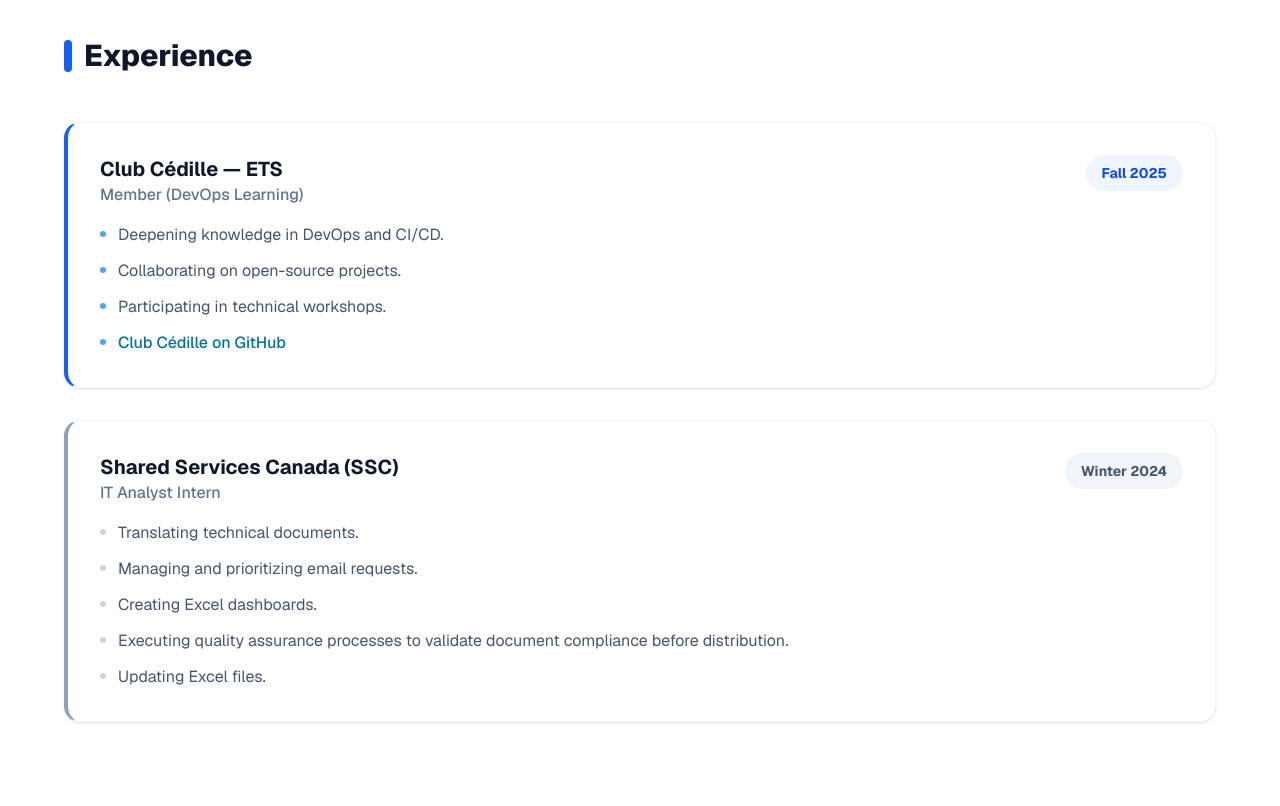
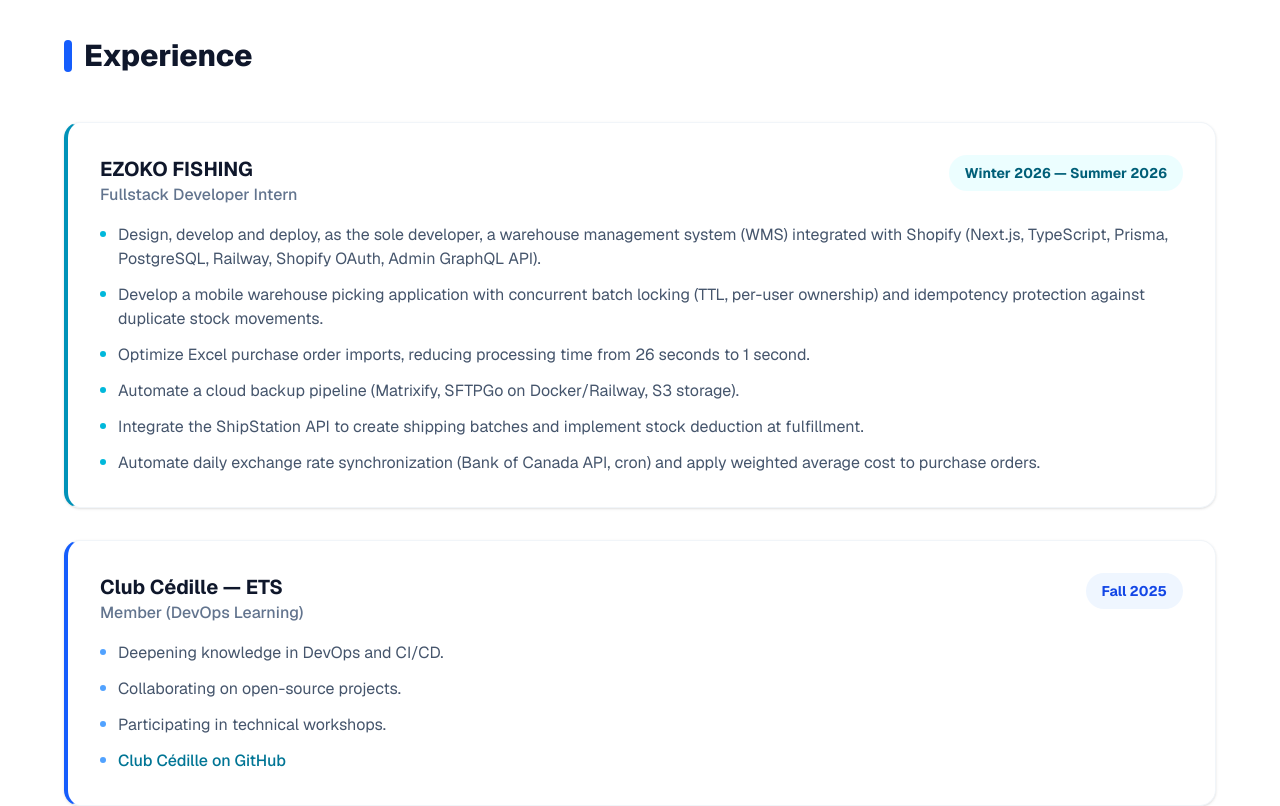
Before and after one commit to nqlp/cv-next, a Next.js app: page /en in a window 1280 px wide. Shown: the part 1160-1966 px from the top of the page. Built offline with nearby package versions, Linux system fonts and the light colour scheme.

Commit message:
Add EZOKO FISHING experience to CV and update translations

```diff
--- a/messages/en.json
+++ b/messages/en.json
@@ -46,6 +46,15 @@
     },
     "Experience": {
         "title": "Experience",
+        "ezoko_title": "EZOKO FISHING",
+        "ezoko_role": "Fullstack Developer Intern",
+        "ezoko_date": "Winter 2026 — Summer 2026",
+        "ezoko_task_1": "Design, develop and deploy, as the sole developer, a warehouse management system (WMS) integrated with Shopify (Next.js, TypeScript, Prisma, PostgreSQL, Railway, Shopify OAuth, Admin GraphQL API).",
+        "ezoko_task_2": "Develop a mobile warehouse picking application with concurrent batch locking (TTL, per-user ownership) and idempotency protection against duplicate stock movements.",
+        "ezoko_task_3": "Optimize Excel purchase order imports, reducing processing time from 26 seconds to 1 second.",
+        "ezoko_task_4": "Automate a cloud backup pipeline (Matrixify, SFTPGo on Docker/Railway, S3 storage).",
+        "ezoko_task_5": "Integrate the ShipStation API to create shipping batches and implement stock deduction at fulfillment.",
+        "ezoko_task_6": "Automate daily exchange rate synchronization (Bank of Canada API, cron) and apply weighted average cost to purchase orders.",
         "cedille_title": "Club Cédille — ETS",
         "cedille_role": "Member (DevOps Learning)",
         "cedille_date": "Fall 2025",
--- a/messages/fr.json
+++ b/messages/fr.json
@@ -46,6 +46,15 @@
     },
     "Experience": {
         "title": "Expériences",
+        "ezoko_title": "EZOKO FISHING",
+        "ezoko_role": "Développeur fullstack (stage)",
+        "ezoko_date": "Hiver 2026 — Été 2026",
+        "ezoko_task_1": "Concevoir, développer et mettre en production, comme seul développeur, un système de gestion d’entrepôt (WMS) intégré à Shopify (Next.js, TypeScript, Prisma, PostgreSQL, Railway, OAuth Shopify, API GraphQL Admin).",
+        "ezoko_task_2": "Développer une application mobile de cueillette d’entrepôt avec verrouillage concurrentiel des lots (TTL, propriété par utilisateur) et protection d’idempotence contre les doubles mouvements de stock.",
+        "ezoko_task_3": "Optimiser l'import Excel des bons de commande, réduisant le temps de traitement de 26 s à 1 s.",
+        "ezoko_task_4": "Automatiser un pipeline de sauvegarde infonuagique (Matrixify, SFTPGo sur Docker/Railway, stockage S3).",
+        "ezoko_task_5": "Intégrer l'API ShipStation pour la création de lots d’expédition et implémenter la déduction de stock au fulfillment.",
+        "ezoko_task_6": "Automatiser la synchronisation quotidienne des taux de change (API Banque du Canada, cron) et appliquer le coût moyen pondéré (MAP) aux bons de commande.",
         "cedille_title": "Club Cédille — ÉTS",
         "cedille_role": "Membre (Apprentissage DevOps)",
         "cedille_date": "Automne 2025",
--- a/src/components/sections/ExperienceSection.tsx
+++ b/src/components/sections/ExperienceSection.tsx
@@ -17,9 +17,25 @@
 export default function ExperienceSection() {
   const t = useTranslations("Experience");
 
-  // The two roles shared 25 lines of near-identical JSX: an array plus one card
-  // covers both, and adding a role becomes a single entry.
   const experiences: Experience[] = [
+    {
+      title: t("ezoko_title"),
+      role: t("ezoko_role"),
+      date: t("ezoko_date"),
+      tasks: [
+        t("ezoko_task_1"),
+        t("ezoko_task_2"),
+        t("ezoko_task_3"),
+        t("ezoko_task_4"),
+        t("ezoko_task_5"),
+        t("ezoko_task_6"),
+      ],
+      accent: {
+        border: "border-l-cyan-600 hover:border-l-cyan-500",
+        badge: "bg-cyan-50 dark:bg-cyan-950/30 text-cyan-800 dark:text-cyan-200",
+        bullet: "bg-cyan-500",
+      },
+    },
     {
       title: t("cedille_title"),
       role: t("cedille_role"),
```
Also changed, not shown: 1 other file (tests, documents, lock files or other folders).
